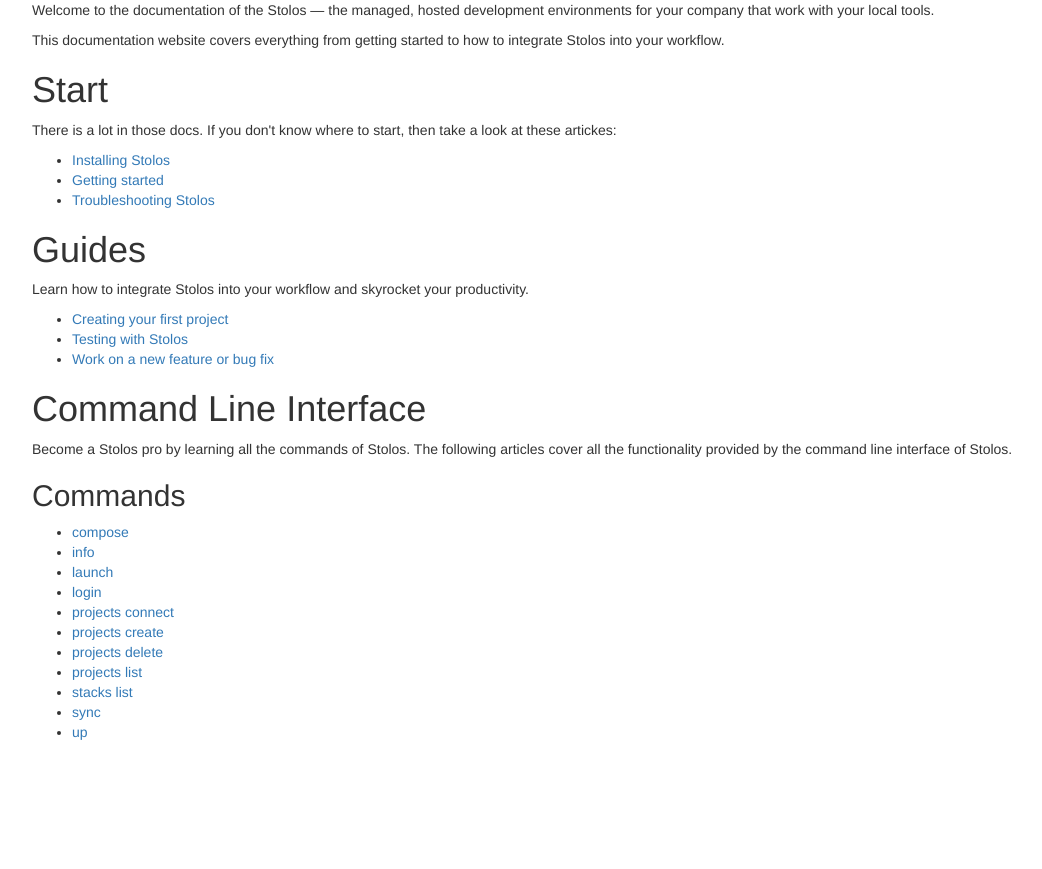
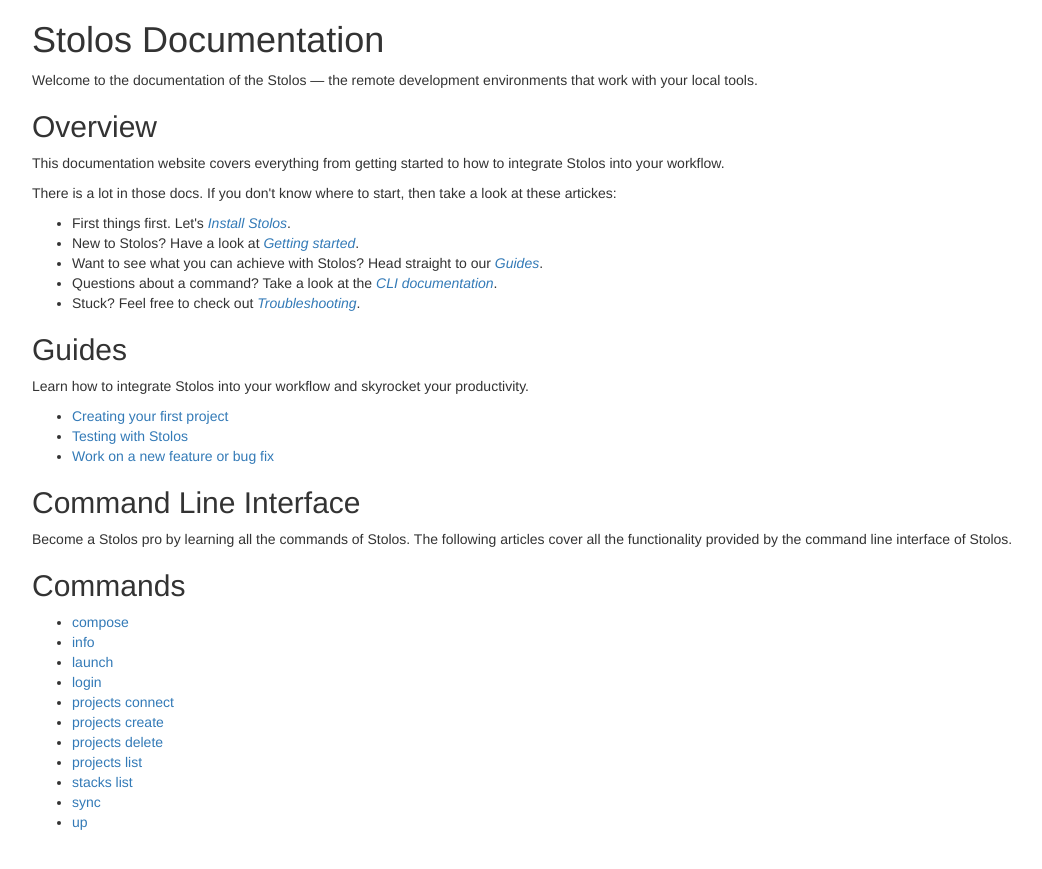
Before and after one commit to stolos/docs.stolos.io, a Jekyll site: the page built from index.html, in a window 1280 px wide. Shown: the top 869 px of the page, without its empty margins (38-1080 px from the left). Built offline with Jekyll 4.4.1, drawn with Linux system fonts in a browser that asks for light colours.

Commit message:
Update front-page structure according to #16
Move also articles to new hierarchy to represent the way they are presented.

Set up also redirects for these articles, to make sure that all links will still work.

```diff
--- a/_config.yml
+++ b/_config.yml
@@ -15,6 +15,6 @@
   guides:
     permalink: /guides/:path/
     output: true
-  start:
-    permalink: /start/:path
-    output: true
+
+gems:
+  - jekyll-redirect-from
--- a/index.html
+++ b/index.html
@@ -3,20 +3,23 @@
 ---
 
 <div class="home">
-	<p>Welcome to the documentation of the Stolos — the managed, hosted development environments for your company that work with your local tools.</p>
-  <p>This documentation website covers everything from getting started to how to integrate Stolos into your workflow.</p>
+  <h1 class="website-title">Stolos Documentation</h1>
+	<p>Welcome to the documentation of the Stolos — the remote development environments that work with your local tools.</p>
   <section>
-    <h1>Start</h1>
+    <h2>Overview</h2>
+    <p>This documentation website covers everything from getting started to how to integrate Stolos into your workflow.</p>
     <p>There is a lot in those docs. If you don't know where to start, then take a look at these artickes:</p>
     <ul class="post-list">
-      {% for doc in site.start %}
-      <li><a class="post-link" href="{{ doc.url }}" title="{{ doc.title }}">{{ doc.title | escape }}</a></li>
-      {% endfor %}
+      <li><span class="article-description">First things first. Let's</span><em> <a class="post-link" href="/install/" title="Install Stolos">Install Stolos</a></em>.</li>
+      <li><span class="article-description">New to Stolos? Have a look at</span><em> <a class="post-link" href="/getting-started/" title="Getting started">Getting started</a></em>.</li>
+      <li><span class="article-description">Want to see what you can achieve with Stolos? Head straight to our</span><em> <a class="post-link" href="/guides/" title="Guides">Guides</a></em>.</li>
+      <li><span class="article-description">Questions about a command? Take a look at the</span><em> <a class="post-link" href="/cli/" title="CLI documentation">CLI documentation</a></em>.</li>
+      <li><span class="article-description">Stuck? Feel free to check out</span><em> <a class="post-link" href="/troubleshooting/" title="Troubleshooting">Troubleshooting</a></em>.</li>
     </ul>
   </section>
 
   <section>
-    <h1>Guides</h1>
+    <h2>Guides</h2>
     <p>Learn how to integrate Stolos into your workflow and skyrocket your productivity.</p>
     <ul class="post-list">
       {% for doc in site.guides %}
@@ -26,7 +29,7 @@
   </section>
 
   <section>
-    <h1>Command Line Interface</h1>
+    <h2>Command Line Interface</h2>
     <p>Become a Stolos pro by learning all the commands of Stolos. The following articles cover all the functionality provided by the command line interface of Stolos.</p>
     <h2>Commands</h2>
     <ul class="post-list">
```
Also changed, not shown: _layouts/page.html (added, +19 -0 lines), getting-started.md (renamed from _start/1-getting-started.md, +3 -1 lines), install.md (renamed from _start/0-installing-stolos.md, +3 -1 lines), troubleshooting.md (renamed from _start/2-troubleshooting-stolos.md, +3 -1 lines).
